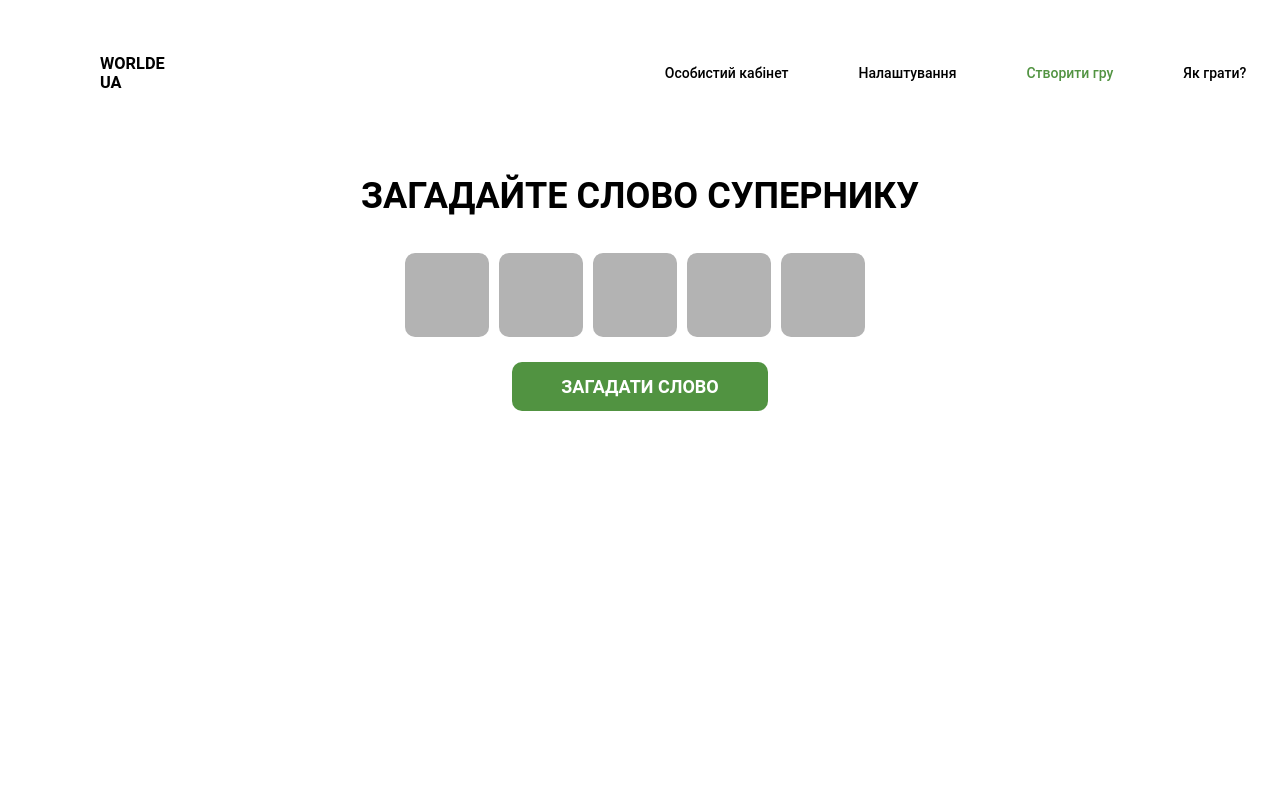
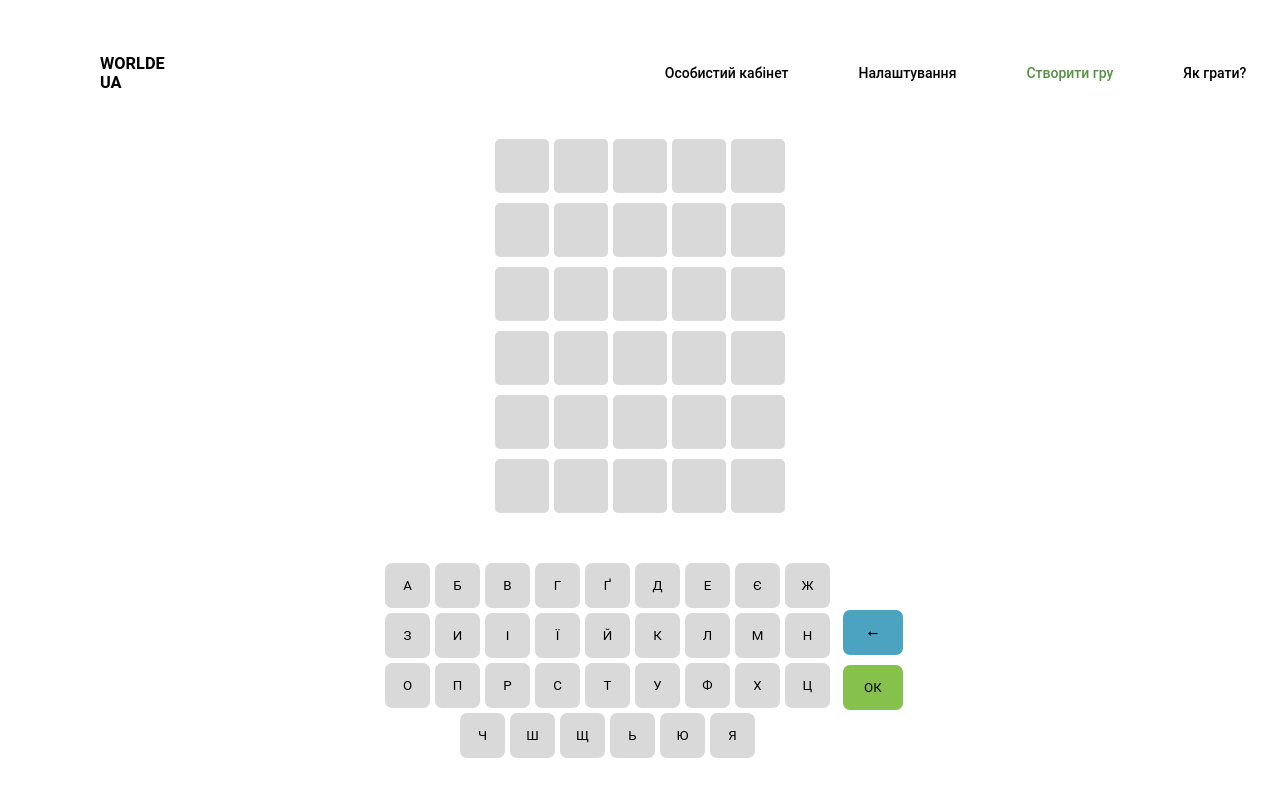
Before and after one commit to WordleUA/wordle, a React (Create React App) app in the folder src/main/webapp/reactjs/: page / in a window 1280 px wide. Shown: the top 796 px of the page. Built offline with nearby package versions, Linux system fonts and the light colour scheme.

Commit message:
Developed Gamefield page + css styles and clickable keyboard to play

```diff
--- a/src/main/webapp/reactjs/src/App.js
+++ b/src/main/webapp/reactjs/src/App.js
@@ -5,12 +5,13 @@ import ClientCabinet from "./components/ClientCabinet/ClientCabinet.jsx"
 import NavbarClient from "./components/Navbar/NavbarClient/NavbarClient.jsx"
 import HowToPlay from "./components/HowToPlay/HowToPlay";
 import DictateWord from "./components/DictateWord/DictateWord";
+import GameField from "./components/GameField/GameField";
 
 function App() {
   return (
       <div>
         <NavbarClient/>
-        <DictateWord/>
+        <GameField/>
       </div>
   );
 }
--- /dev/null
+++ b/src/main/webapp/reactjs/src/components/GameField/GameField.css
@@ -0,0 +1,63 @@
+.gamefield {
+    display: flex;
+    flex-direction: column;
+    align-items: center;
+    justify-content: center;
+    text-align: center;
+    gap: 50px;
+}
+
+.gamefield-tries {
+    display: flex;
+    flex-direction: column;
+    gap: 10px;
+}
+
+.gamefield-tries-row {
+    display: flex;
+    flex-direction: row;
+    gap: 5px;
+}
+
+.gamefield-tries-row-el {
+    background: #d9d9d9;
+    border-radius: 5px;
+    height: 50px;
+    width: 50px;
+    border-color: transparent;
+    font-size: 26px;
+    font-weight: 700;
+    text-align: center;
+}
+
+.gamefield-keyboard-btn-submit {
+    background: #86C14C;
+    border-radius: 7px;
+    height: 45px;
+    width: 60px;
+    border-color: transparent;
+}
+.gamefield-keyboard-btn-submit:hover {
+    background: #59a248;
+    cursor: pointer;
+}
+
+.gamefield-keyboard-btn-backspace {
+    background: #4ca2c1;
+    border-radius: 7px;
+    height: 45px;
+    width: 60px;
+    border-color: transparent;
+}
+.gamefield-keyboard-btn-backspace:hover {
+    background: #4595b2;
+    cursor: pointer;
+}
+
+.gamefield-keyboard-btns {
+    display: flex;
+    flex-direction: column;
+    gap: 10px;
+    align-items: center;
+
+}
--- /dev/null
+++ b/src/main/webapp/reactjs/src/components/GameField/GameField.jsx
@@ -0,0 +1,87 @@
+import React, { useState } from "react";
+import "./GameField.css";
+import Keyboard from "../KeyBoard/Keyboard";
+
+function GameField() {
+    const [inputValues, setInputValues] = useState(Array(30).fill("")); // Масив для зберігання значень полів введення
+
+    const handleKeyboardClick = (key) => {
+        const newInputValues = [...inputValues]; // Копіюємо поточний масив значень
+        const emptyIndex = newInputValues.indexOf(""); // Шукаємо перше порожнє поле введення
+
+        if (emptyIndex !== -1) {
+            newInputValues[emptyIndex] = key; // Встановлюємо значення клавіші в порожнє поле введення
+            setInputValues(newInputValues); // Оновлюємо стан значень полів вводу
+        }
+    };
+
+    const handleKeyPress = (index, event) => {
+        if (event.key === "Enter") {
+            const word = inputValues.slice(currentRow * 5, (currentRow + 1) * 5).join(""); // Об'єднуємо всі символи введені у поточному рядку
+            console.log("Виведене слово:", word);
+            // Переносимо фокус на перше поле введення наступного рядка
+            const nextIndex = index + 5;
+            if (nextIndex < inputValues.length) {
+                document.getElementById(`input-${nextIndex}`).focus();
+            }
+            // Збільшуємо номер поточного рядка
+            setCurrentRow(currentRow + 1);
+            // Забороняємо подальше додавання символів
+            event.preventDefault();
+        } else if (event.key === "Backspace") {
+            const currentValue = inputValues[index];
+            if (currentValue) {
+                const newInputValues = [...inputValues];
+                newInputValues[index] = "";
+                setInputValues(newInputValues);
+            } else if (index > 0) {
+                document.getElementById(`input-${index - 1}`).focus();
+            }
+        }
+    };
+
+
+    const renderInputRows = () => {
+        const rows = [];
+        for (let i = 0; i < 6; i++) {
+            const inputRow = [];
+            for (let j = 0; j < 5; j++) {
+                const index = i * 5 + j;
+                inputRow.push(
+                    <input
+                        key={index}
+                        id={`input-${index}`}
+                        className="gamefield-tries-row-el"
+                        value={inputValues[index]}
+                        onChange={(e) => handleInputChange(index, e)}
+                        onKeyDown={(e) => handleKeyPress(index, e)}
+                        maxLength="1" // Обмеження на 1 символ
+                    />
+                );
+            }
+            rows.push(
+                <div key={i} className="gamefield-tries-row">
+                    {inputRow}
+                </div>
+            );
+        }
+        return rows;
+    };
+
+    return (
+        <div className="gamefield">
+            <div className="gamefield-tries">{renderInputRows()}</div>
+            <div className="gamefield-keyboard">
+                <Keyboard onClick={handleKeyboardClick} />
+                <div className="gamefield-keyboard-btns">
+
+                    <button className="gamefield-keyboard-btn-backspace">⭠</button>
+                    <button className="gamefield-keyboard-btn-submit">ОК</button>
+                </div>
+
+            </div>
+        </div>
+    );
+}
+
+export default GameField;
--- /dev/null
+++ b/src/main/webapp/reactjs/src/components/KeyBoard/Keyboard.css
@@ -0,0 +1,23 @@
+.gamefield-keyboard {
+    display: flex;
+    flex-direction: row;
+    max-width: 60%;
+    align-items: center;
+    justify-content: center;
+    gap: 5px;
+    flex-wrap: wrap;
+}
+
+.gamefield-keyboard-el {
+    background: #d9d9d9;
+    border-radius: 7px;
+    height: 45px;
+    width: 45px;
+    border-color: transparent;
+    cursor: pointer;
+}
+
+.gamefield-keyboard-el:hover {
+    background: #cecdcd;
+
+}
--- /dev/null
+++ b/src/main/webapp/reactjs/src/components/KeyBoard/Keyboard.jsx
@@ -0,0 +1,22 @@
+import React from "react";
+import "./Keyboard.css";
+
+function Keyboard({ onClick }) {
+    const handleClick = (key) => {
+        onClick(key);
+    };
+
+    const ukrainianAlphabet = "АБВГҐДЕЄЖЗИІЇЙКЛМНОПРСТУФХЦЧШЩЬЮЯ";
+
+    return (
+        <div className="gamefield-keyboard">
+            {ukrainianAlphabet.split("").map((letter, index) => (
+                <button className="gamefield-keyboard-el" key={index} onClick={() => handleClick(letter)}>
+                    {letter}
+                </button>
+            ))}
+        </div>
+    );
+}
+
+export default Keyboard;
```
